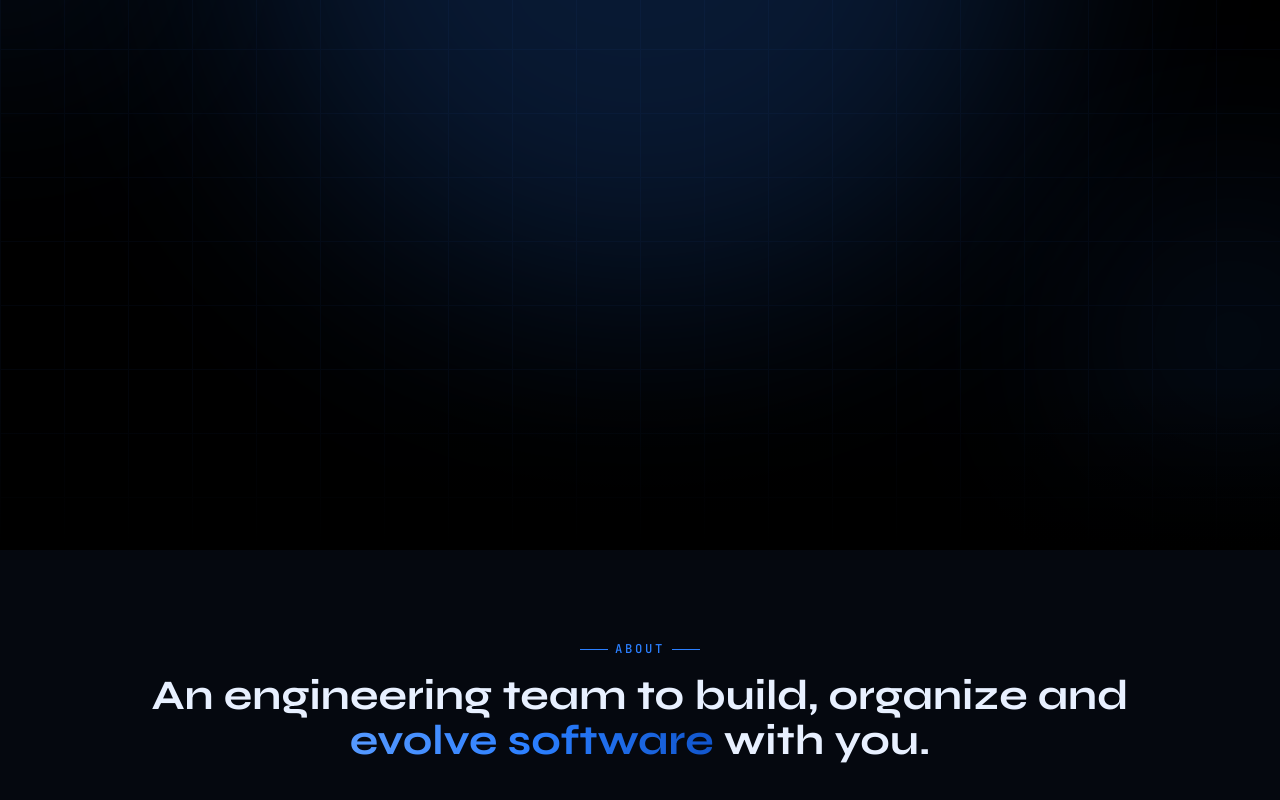
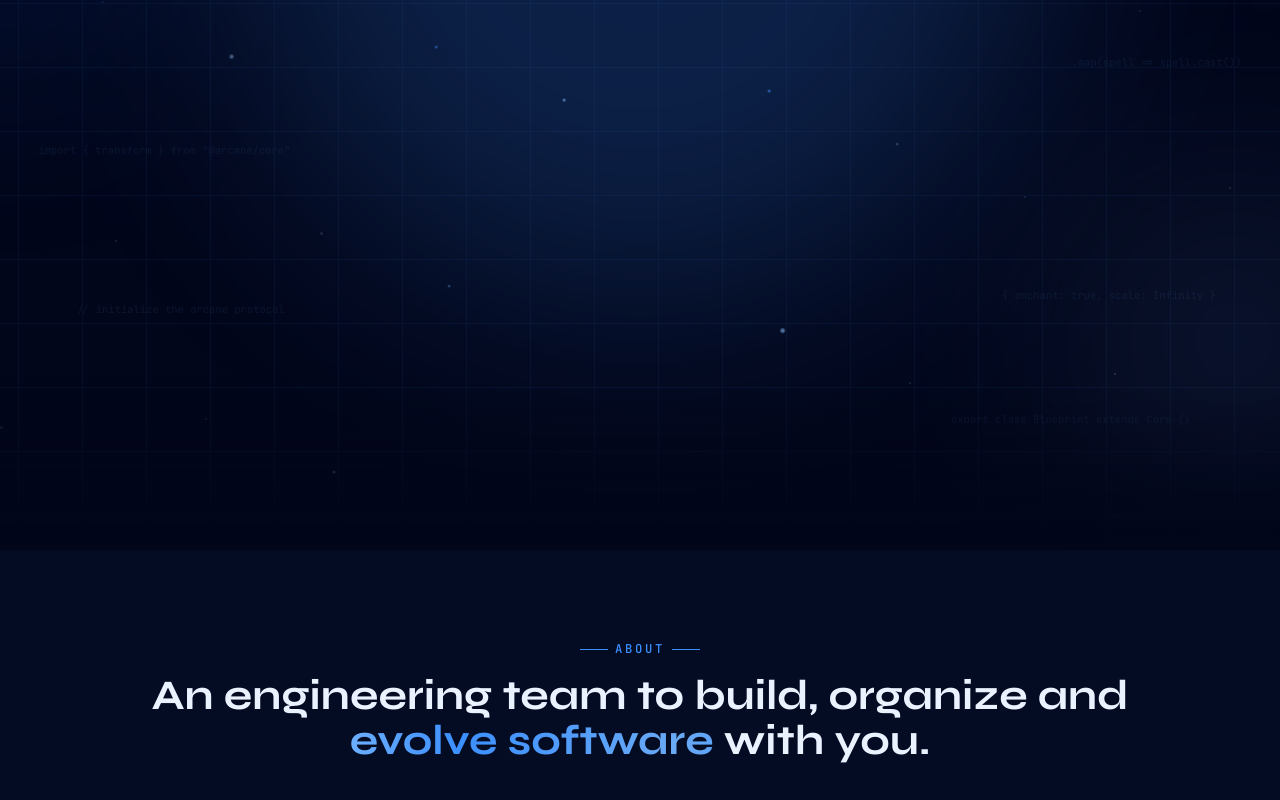
Before and after one commit to henrique-bragast/arcane-blue, a React (Vite) app: page / in a window 1280 px wide. Shown: the part 420-1220 px from the top of the page. Built offline with nearby package versions, Linux system fonts and the light colour scheme.

Commit message:
feat: enhance BlurBlob component with color prop; update GradientText styling; improve responsiveness and animations in AboutSection, Hero, and ServicesPreview components

```diff
--- a/src/components/common/BlurBlob.tsx
+++ b/src/components/common/BlurBlob.tsx
@@ -4,6 +4,7 @@ interface BlurBlobProps {
   size?: 'sm' | 'md' | 'lg' | 'xl'
   className?: string
   opacity?: number
+  color?: string
 }
 
 const sizeMap = {
@@ -13,18 +14,20 @@ const sizeMap = {
   xl: 'w-[800px] h-[800px]',
 }
 
-export function BlurBlob({ size = 'lg', className, opacity = 0.15 }: BlurBlobProps) {
+export function BlurBlob({ size = 'lg', className, opacity = 0.15, color }: BlurBlobProps) {
   return (
     <div
       aria-hidden="true"
       className={cn(
-        'absolute rounded-full bg-accent pointer-events-none',
+        'absolute rounded-full pointer-events-none',
+        !color && 'bg-accent',
         sizeMap[size],
         className,
       )}
       style={{
         opacity,
         filter: 'blur(120px)',
+        ...(color ? { backgroundColor: color } : {}),
       }}
     />
   )
--- a/src/components/common/GradientText.tsx
+++ b/src/components/common/GradientText.tsx
@@ -7,12 +7,7 @@ interface GradientTextProps {
 
 export function GradientText({ children, className }: GradientTextProps) {
   return (
-    <span
-      className={cn(
-        'bg-gradient-to-r from-accent-hover via-accent to-accent-glow bg-clip-text text-transparent',
-        className,
-      )}
-    >
+    <span className={cn('shimmer-text', className)}>
       {children}
     </span>
   )
--- a/src/components/home/Hero.tsx
+++ b/src/components/home/Hero.tsx
@@ -1,3 +1,4 @@
+import type { CSSProperties } from 'react'
 import { motion } from 'framer-motion'
 import { ArrowRight, ChevronDown } from 'lucide-react'
 import { useTranslation } from 'react-i18next'
@@ -6,6 +7,30 @@ import { Badge } from '@/components/ui/Badge'
 import { BlurBlob } from '@/components/common/BlurBlob'
 import { GradientText } from '@/components/common/GradientText'
 import { fadeUp, stagger } from '@/lib/animations'
+
+const CODE_FLOATS: { text: string; style: CSSProperties; duration: string; delay: string }[] = [
+  { text: 'const arcane = await summon({ power: Infinity })', style: { top: '17%', left: '4%' },      duration: '20s', delay: '0s' },
+  { text: 'type Magic<T> = Awaited<Promise<T>>',              style: { top: '32%', right: '4%' },     duration: '24s', delay: '3s' },
+  { text: 'import { transform } from "@arcane/core"',         style: { top: '54%', left: '3%' },      duration: '19s', delay: '1.5s' },
+  { text: '{ enchant: true, scale: Infinity }',               style: { bottom: '28%', right: '5%' }, duration: '22s', delay: '5s' },
+  { text: '// initialize the arcane protocol',                style: { top: '72%', left: '6%' },      duration: '17s', delay: '2.5s' },
+  { text: 'export class Blueprint extends Core {}',           style: { bottom: '14%', right: '7%' }, duration: '21s', delay: '4s' },
+  { text: '.map(spell => spell.cast())',                      style: { top: '44%', right: '3%' },     duration: '23s', delay: '7s' },
+]
+
+// Blue-only stars with varied shades
+const STAR_COLORS = ['#6aaaf5', '#3b8fff', '#8bc4ff', '#5599dd', '#aad0ff']
+const STARS: { style: CSSProperties; delay: string; duration: string; color: string }[] = Array.from({ length: 30 }, (_, i) => ({
+  style: {
+    top: `${(i * 37 + 11) % 95}%`,
+    left: `${(i * 53 + 7) % 97}%`,
+    width: i % 4 === 0 ? '2.5px' : '1.5px',
+    height: i % 4 === 0 ? '2.5px' : '1.5px',
+  },
+  delay: `${((i * 1.3) % 4).toFixed(1)}s`,
+  duration: `${(2.5 + (i * 0.7) % 3).toFixed(1)}s`,
+  color: STAR_COLORS[i % STAR_COLORS.length],
+}))
 
 export function Hero() {
   const { t } = useTranslation()
@@ -17,33 +42,71 @@ export function Hero() {
 
   return (
     <section id="hero" className="relative overflow-hidden bg-abyss">
+
+      {/* Animated grid */}
       <div aria-hidden="true" className="absolute inset-0">
         <div
-          className="h-full w-full opacity-[0.045]"
+          className="h-full w-full"
           style={{
             backgroundImage: `
-              linear-gradient(rgba(43,127,255,1) 1px, transparent 1px),
-              linear-gradient(90deg, rgba(43,127,255,1) 1px, transparent 1px)
+              linear-gradient(rgba(59,143,255,1) 1px, transparent 1px),
+              linear-gradient(90deg, rgba(59,143,255,1) 1px, transparent 1px)
             `,
             backgroundSize: '64px 64px',
+            opacity: 0.065,
+            animation: 'gridDrift 22s linear infinite',
           }}
         />
       </div>
 
+      {/* Stars */}
+      <div aria-hidden="true" className="pointer-events-none absolute inset-0 overflow-hidden">
+        {STARS.map((s, i) => (
+          <div
+            key={i}
+            className="absolute rounded-full"
+            style={{
+              ...s.style,
+              backgroundColor: s.color,
+              animation: `twinkle ${s.duration} ease-in-out ${s.delay} infinite`,
+            }}
+          />
+        ))}
+      </div>
+
+      {/* Floating code */}
+      <div aria-hidden="true" className="pointer-events-none absolute inset-0 hidden select-none overflow-hidden lg:block">
+        {CODE_FLOATS.map(({ text, style, duration, delay }, i) => (
+          <span
+            key={i}
+            className="absolute font-mono text-xs text-accent-hover whitespace-nowrap"
+            style={{
+              ...style,
+              opacity: 0.09,
+              animation: `floatCode ${duration} ease-in-out ${delay} infinite`,
+            }}
+          >
+            {text}
+          </span>
+        ))}
+      </div>
+
+      {/* Blobs — all blue, varied shades */}
       <div className="pointer-events-none absolute -top-48 left-1/2 -translate-x-1/2">
         <BlurBlob size="xl" className="relative" opacity={0.2} />
       </div>
       <div className="pointer-events-none absolute left-0 top-32 -translate-x-1/2">
-        <BlurBlob size="md" className="relative" opacity={0.12} />
+        <BlurBlob size="md" className="relative" color="#1560d8" opacity={0.18} />
       </div>
       <div className="pointer-events-none absolute bottom-20 right-0 translate-x-1/3">
-        <BlurBlob size="md" className="relative" opacity={0.12} />
+        <BlurBlob size="md" className="relative" color="#6aaaf5" opacity={0.14} />
       </div>
 
+      {/* Bottom fade */}
       <div
         aria-hidden="true"
         className="pointer-events-none absolute bottom-0 left-0 right-0 h-48"
-        style={{ background: 'linear-gradient(to bottom, transparent, #000000)' }}
+        style={{ background: 'linear-gradient(to bottom, transparent, #02061a)' }}
       />
 
       <div className="container relative z-10 mx-auto max-w-7xl px-5 sm:px-6">
@@ -60,9 +123,9 @@ export function Hero() {
 
             <motion.div
               variants={fadeUp}
-              className="mb-8 rounded-2xl border border-accent/20 bg-surface/70 px-4 py-3 shadow-[0_0_48px_rgba(43,127,255,0.14)] backdrop-blur-md sm:rounded-full sm:px-6"
+              className="mb-8 rounded-2xl border border-accent/20 bg-surface/70 px-4 py-3 shadow-[0_0_56px_rgba(59,143,255,0.2)] backdrop-blur-md sm:rounded-full sm:px-6"
             >
-              <p className="font-display text-[11px] font-semibold tracking-[0.18em] text-accent sm:text-sm sm:tracking-[0.24em] md:text-base">
+              <p className="font-display text-[11px] font-semibold tracking-[0.18em] text-accent-hover sm:text-sm sm:tracking-[0.24em] md:text-base">
                 {t('hero.slogan')}
               </p>
             </motion.div>
@@ -112,7 +175,7 @@ export function Hero() {
               {tags.map((tag) => (
                 <span
                   key={tag}
-                  className="rounded-full border border-border bg-surface/80 px-3 py-2 text-xs text-text-secondary backdrop-blur-sm sm:px-4 sm:text-sm"
+                  className="rounded-full border border-accent/20 bg-surface/80 px-3 py-2 text-xs text-text-secondary backdrop-blur-sm transition-colors duration-200 hover:border-accent/40 hover:text-accent-hover sm:px-4 sm:text-sm"
                 >
                   {tag}
                 </span>
--- a/src/components/home/ServicesPreview.tsx
+++ b/src/components/home/ServicesPreview.tsx
@@ -47,11 +47,11 @@ export function ServicesPreview() {
               <motion.div
                 key={item.title}
                 variants={fadeUp}
-                className="group relative overflow-hidden rounded-2xl border border-border bg-surface p-4 transition-all duration-300 hover:border-border-strong hover:bg-elevated sm:p-6 md:p-7"
+                className="group relative overflow-hidden rounded-2xl border border-border bg-surface p-4 transition-all duration-300 hover:border-accent/30 hover:bg-elevated hover:shadow-[0_0_36px_rgba(59,143,255,0.12)] sm:p-6 md:p-7"
               >
                 <div className="absolute left-0 right-0 top-0 h-px bg-gradient-to-r from-transparent via-accent to-transparent opacity-0 transition-opacity duration-500 group-hover:opacity-100" />
                 <div className="flex flex-col gap-4 sm:flex-row sm:items-start sm:gap-5">
-                  <div className="flex h-11 w-11 shrink-0 items-center justify-center rounded-xl border border-accent/20 bg-accent-muted transition-colors duration-300 group-hover:bg-accent/20 sm:h-12 sm:w-12">
+                  <div className="flex h-11 w-11 shrink-0 items-center justify-center rounded-xl border border-accent/20 bg-accent-muted transition-all duration-300 group-hover:border-accent/40 group-hover:shadow-[0_0_14px_rgba(59,143,255,0.3)] sm:h-12 sm:w-12">
                     {Icon && <Icon size={22} className="text-accent" />}
                   </div>
                   <div className="min-w-0 flex-1">
--- a/src/styles/globals.css
+++ b/src/styles/globals.css
@@ -3,21 +3,21 @@
 @import "tailwindcss";
 
 @theme {
-  --color-abyss: #000000;
-  --color-deep: #05080f;
-  --color-surface: #080d18;
-  --color-elevated: #0d1525;
-  --color-border: #0f1e38;
-  --color-border-strong: #1a3260;
+  --color-abyss: #02061a;
+  --color-deep: #040c24;
+  --color-surface: #071228;
+  --color-elevated: #0c1a38;
+  --color-border: #102040;
+  --color-border-strong: #1c3a6e;
 
-  --color-accent: #2b7fff;
-  --color-accent-hover: #5599ff;
-  --color-accent-glow: #1155cc;
-  --color-accent-muted: #061840;
+  --color-accent: #3b8fff;
+  --color-accent-hover: #6aaaf5;
+  --color-accent-glow: #1560d8;
+  --color-accent-muted: #071a45;
 
-  --color-text-primary: #e8f0ff;
-  --color-text-secondary: #7a90b8;
-  --color-text-muted: #3d5070;
+  --color-text-primary: #eaf1ff;
+  --color-text-secondary: #90a8d0;
+  --color-text-muted: #4e6890;
 
   --color-success: #10b981;
   --color-danger: #ef4444;
@@ -33,6 +33,22 @@
 @keyframes gridDrift {
   from { background-position: 0 0; }
   to   { background-position: 64px 64px; }
+}
+
+@keyframes shimmer {
+  0%   { background-position: 0% center; }
+  100% { background-position: 200% center; }
+}
+
+@keyframes floatCode {
+  0%, 100% { transform: translateY(0px) translateX(0px); opacity: 0.07; }
+  33%       { transform: translateY(-16px) translateX(6px);  opacity: 0.13; }
+  66%       { transform: translateY(-6px)  translateX(-4px); opacity: 0.09; }
+}
+
+@keyframes twinkle {
+  0%, 100% { opacity: 0.12; transform: scale(1); }
+  50%       { opacity: 0.55; transform: scale(1.5); }
 }
 
 @layer base {
@@ -75,8 +91,8 @@
   }
 
   ::selection {
-    background-color: rgba(59, 123, 248, 0.3);
-    color: #f0f2ff;
+    background-color: rgba(59, 143, 255, 0.3);
+    color: #eaf1ff;
   }
 
   ::-webkit-scrollbar {
@@ -93,6 +109,23 @@
   }
 
   ::-webkit-scrollbar-thumb:hover {
-    background: var(--color-accent-muted);
+    background: var(--color-accent-glow);
   }
 }
+
+/* Shimmer gradient — blue-only, electric */
+.shimmer-text {
+  background: linear-gradient(
+    90deg,
+    #6aaaf5 0%,
+    #3b8fff 20%,
+    #8bc4ff 45%,
+    #3b8fff 70%,
+    #6aaaf5 100%
+  );
+  background-size: 200% auto;
+  background-clip: text;
+  -webkit-background-clip: text;
+  color: transparent;
+  animation: shimmer 4s linear infinite;
+}
```
Also changed, not shown: src/components/home/AboutSection.tsx (+4 -4 lines).
